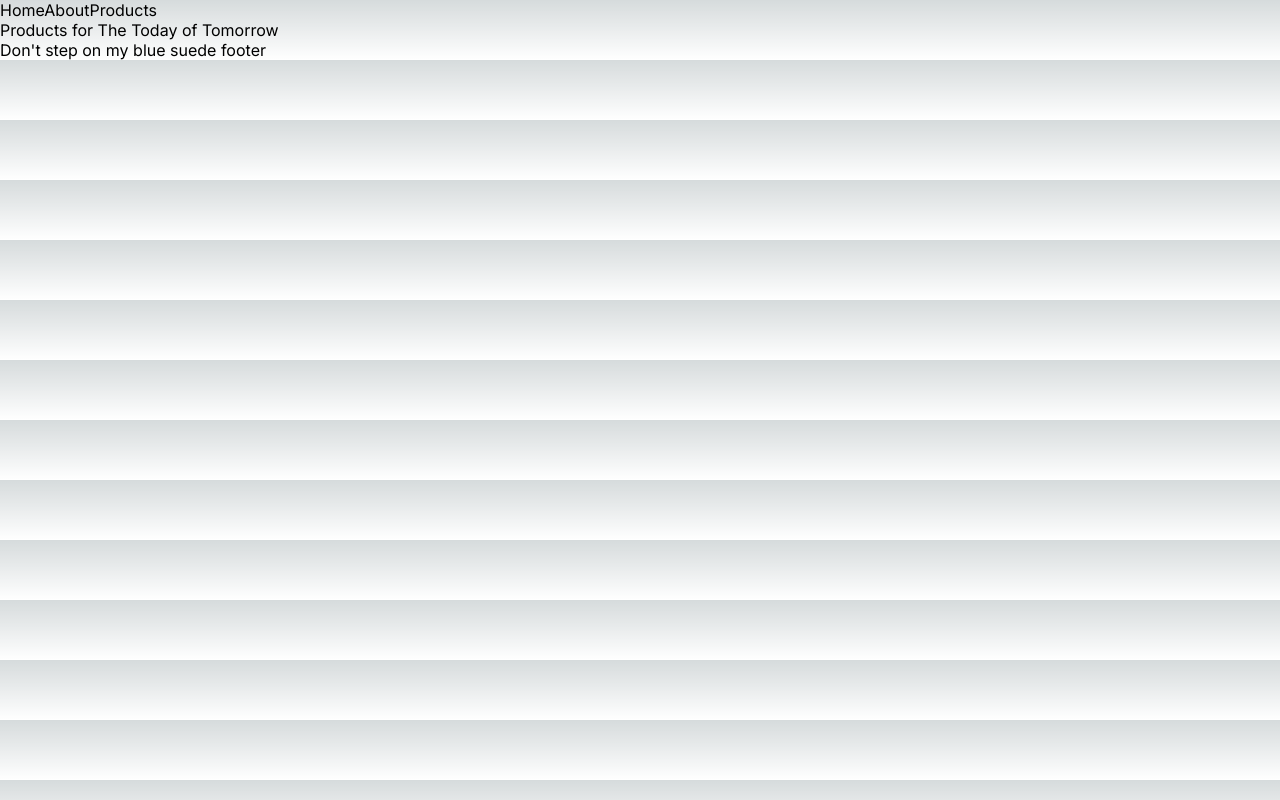
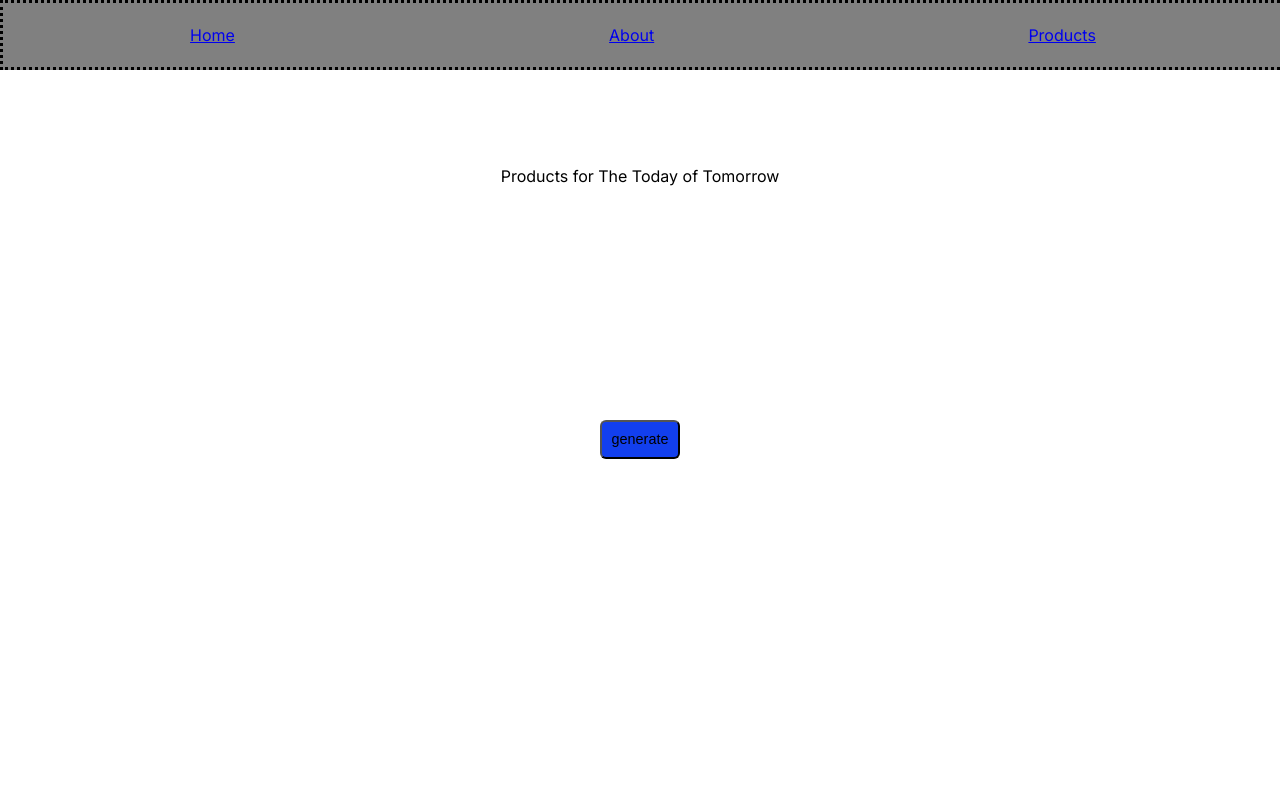
Before and after one commit to Overcook3265/next.js-ecommerce-store, a Next.js app: page / in a window 1280 px wide. Shown: the top 800 px of the page. Built offline with nearby package versions, Linux system fonts and the light colour scheme.

Commit message:
Add more basic structur and some SCSS

```diff
--- /dev/null
+++ b/app/GenerateButton.js
@@ -0,0 +1,24 @@
+import { useRouter } from 'next/navigation';
+// this is a router functionality to get access to commands like refresh etc.
+import { useState } from 'react';
+import styles from './GenerateButton.module.scss';
+
+export default function GenerateButton() {
+  const [color, setColor] = useState('#123fee');
+  const router = useRouter();
+  // the useRouter hook gets connected to a variable to be called
+
+  return (
+    <button
+      className={styles.generateButton}
+      style={{ backgroundColor: color }}
+      onClick={() => {
+        setColor(`#${Math.floor(Math.random() * 16777215).toString(16)}`);
+        router.refresh();
+        // this section above gives a webpage refresh command to the button
+      }}
+    >
+      generate
+    </button>
+  );
+}
--- /dev/null
+++ b/app/GenerateButton.module.scss
@@ -0,0 +1,3 @@
+.generateButton {
+  padding: 0.6rem;
+}
--- a/app/globals.css
+++ /dev/null
@@ -1,107 +0,0 @@
-:root {
-  --max-width: 1100px;
-  --border-radius: 12px;
-  --font-mono: ui-monospace, Menlo, Monaco, "Cascadia Mono", "Segoe UI Mono",
-    "Roboto Mono", "Oxygen Mono", "Ubuntu Monospace", "Source Code Pro",
-    "Fira Mono", "Droid Sans Mono", "Courier New", monospace;
-
-  --foreground-rgb: 0, 0, 0;
-  --background-start-rgb: 214, 219, 220;
-  --background-end-rgb: 255, 255, 255;
-
-  --primary-glow: conic-gradient(
-    from 180deg at 50% 50%,
-    #16abff33 0deg,
-    #0885ff33 55deg,
-    #54d6ff33 120deg,
-    #0071ff33 160deg,
-    transparent 360deg
-  );
-  --secondary-glow: radial-gradient(
-    rgba(255, 255, 255, 1),
-    rgba(255, 255, 255, 0)
-  );
-
-  --tile-start-rgb: 239, 245, 249;
-  --tile-end-rgb: 228, 232, 233;
-  --tile-border: conic-gradient(
-    #00000080,
-    #00000040,
-    #00000030,
-    #00000020,
-    #00000010,
-    #00000010,
-    #00000080
-  );
-
-  --callout-rgb: 238, 240, 241;
-  --callout-border-rgb: 172, 175, 176;
-  --card-rgb: 180, 185, 188;
-  --card-border-rgb: 131, 134, 135;
-}
-
-@media (prefers-color-scheme: dark) {
-  :root {
-    --foreground-rgb: 255, 255, 255;
-    --background-start-rgb: 0, 0, 0;
-    --background-end-rgb: 0, 0, 0;
-
-    --primary-glow: radial-gradient(rgba(1, 65, 255, 0.4), rgba(1, 65, 255, 0));
-    --secondary-glow: linear-gradient(
-      to bottom right,
-      rgba(1, 65, 255, 0),
-      rgba(1, 65, 255, 0),
-      rgba(1, 65, 255, 0.3)
-    );
-
-    --tile-start-rgb: 2, 13, 46;
-    --tile-end-rgb: 2, 5, 19;
-    --tile-border: conic-gradient(
-      #ffffff80,
-      #ffffff40,
-      #ffffff30,
-      #ffffff20,
-      #ffffff10,
-      #ffffff10,
-      #ffffff80
-    );
-
-    --callout-rgb: 20, 20, 20;
-    --callout-border-rgb: 108, 108, 108;
-    --card-rgb: 100, 100, 100;
-    --card-border-rgb: 200, 200, 200;
-  }
-}
-
-* {
-  box-sizing: border-box;
-  padding: 0;
-  margin: 0;
-}
-
-html,
-body {
-  max-width: 100vw;
-  overflow-x: hidden;
-}
-
-body {
-  color: rgb(var(--foreground-rgb));
-  background: linear-gradient(
-      to bottom,
-      transparent,
-      rgb(var(--background-end-rgb))
-    )
-    rgb(var(--background-start-rgb));
-}
-
-a {
-  color: inherit;
-  text-decoration: none;
-}
-
-@media (prefers-color-scheme: dark) {
-  html {
-    color-scheme: dark;
-  }
-}
--- /dev/null
+++ b/app/globals.scss
@@ -0,0 +1,22 @@
+* {
+  margin: 0;
+  padding: 0;
+}
+
+button {
+  font-size: 0.9rem;
+  border-radius: 6px;
+  padding: 0.5rem;
+  cursor: pointer;
+}
+
+nav {
+  width: 100vw;
+  height: 4rem;
+  border-style: dotted;
+  border-color: rgb(0, 0, 0);
+  background-color: grey;
+  display: flex;
+  justify-content: space-around;
+  align-items: center;
+}
--- a/app/layout.js
+++ b/app/layout.js
@@ -1,4 +1,4 @@
-import './globals.css';
+import './globals.scss';
 import { Inter } from 'next/font/google';
 import Link from 'next/link';
 
--- a/app/page.js
+++ b/app/page.js
@@ -1,8 +1,18 @@
 'use client';
 
 import Image from 'next/image';
-import styles from './page.module.css';
+import GenerateButton from './GenerateButton';
+import styles from './page.module.scss';
 
 export default function Home() {
-  return <div>Products for The Today of Tomorrow</div>;
+  return (
+    <main className={styles.main}>
+      <div>Products for The Today of Tomorrow</div>
+      <div>
+        <GenerateButton />
+      </div>
+      <br />
+      <div>{Math.floor(Math.random() * 10)}</div>
+    </main>
+  );
 }
```
Also changed, not shown: app/page.module.scss (renamed from app/page.module.css).
